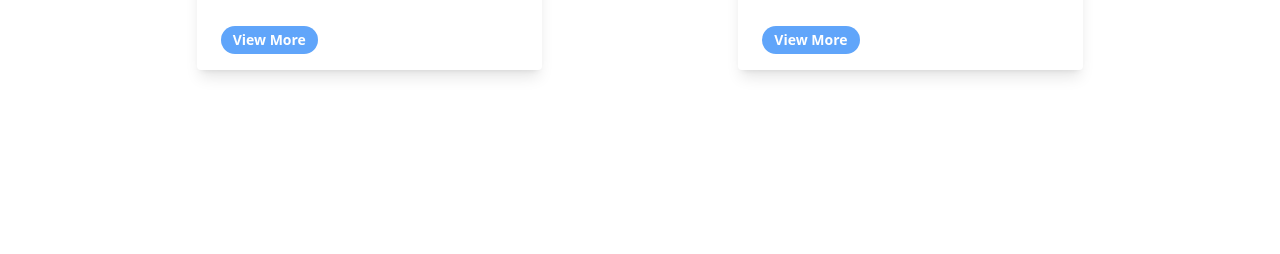
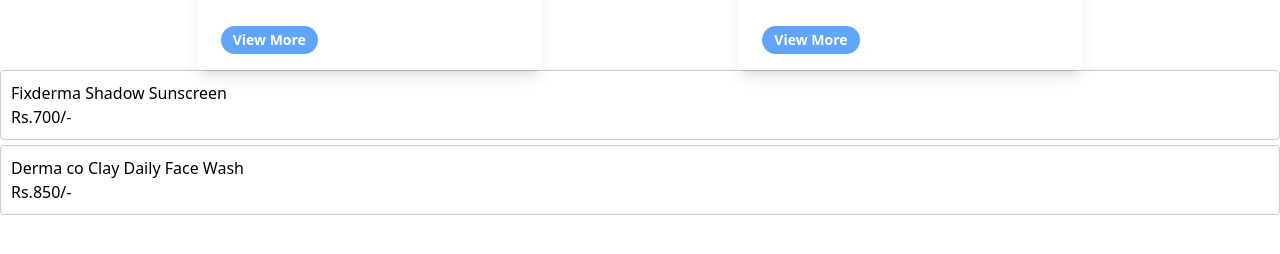
Before and after one commit to ruchibajra/MERN-Fundamentals, a React (Create React App) app in the folder Cerave/cerave/: page / in a window 1280 px wide. Shown: the part 510-764 px from the top of the page. Built offline with nearby package versions, Linux system fonts and the light colour scheme.

Commit message:
listview

```diff
--- a/Cerave/cerave/src/App.js
+++ b/Cerave/cerave/src/App.js
@@ -2,7 +2,7 @@
 // import CounterParentComponent from "./componentHomework/CounterParentComponent";
 // import DisplayParentComponent from "./componentHomework/DisplayParentComponent";
 // import ParentComponent from "./componentHomework/ParentComponent";
-import React from "react";
+import React, {useState} from "react";
 import CardComponent from "./components/Card/CardComponent";
 import AboutComponent from "./components/About/AboutComponent";
 import HomeComponent from "./components/Home/HomeComponent";
@@ -14,8 +14,11 @@
 import TestFunctionalProps from "./components/Card/TestFunctionalProps";
 import FunctionalProps from "./components/FunctionalProps/FunctionalProps";
 import AComponent from "./PropDrilling/AComponent";
+import ListView from "./ListView/ListViewComponent";
 
 function App() {
+  // const [items, setItems] = useState(['Item 1', 'Item 2', 'Item 3']);
+
 
   return (
     <>
@@ -24,6 +27,7 @@
           <Navbar />
           <FunctionalProps />
           <AComponent/>
+          {/* <ListView items={items} /> */}
           <Routes>
             <Route path="/" element={<HomeComponent />} />
             <Route path="/about" element={<AboutComponent />} />
--- /dev/null
+++ b/Cerave/cerave/src/ListView/ListView.css
@@ -0,0 +1,11 @@
+ul {
+  list-style-type: none;
+  padding: 0;
+}
+
+li {
+  padding: 10px;
+  border: 1px solid #ccc;
+  margin-bottom: 5px;
+  border-radius: 4px;
+}
--- /dev/null
+++ b/Cerave/cerave/src/ListView/ListViewComponent.jsx
@@ -0,0 +1,18 @@
+// src/ListView/ListViewComponent.js
+import React from 'react';
+import './ListView.css'; // Assuming you have some CSS for styling
+
+const ListViewComponent = ({ productViewList }) => {
+  return (
+    <ul className="list-view">
+      {productViewList.map((product, index) => (
+        <li key={index} className="list-item">
+          <h3>{product.productName}</h3>
+          <p>{product.price}</p>
+        </li>
+      ))}
+    </ul>
+  );
+};
+
+export default ListViewComponent;
--- a/Cerave/cerave/src/components/Card/CardComponent.jsx
+++ b/Cerave/cerave/src/components/Card/CardComponent.jsx
@@ -30,7 +30,8 @@
                 </div>
               </div>
           );
-        })}
+        }
+        )}
       </div>
 
 
--- a/Cerave/cerave/src/components/Home/HomeComponent.jsx
+++ b/Cerave/cerave/src/components/Home/HomeComponent.jsx
@@ -1,5 +1,6 @@
 import React from 'react'
 import CardComponent from '../Card/CardComponent'
+import ListViewComponent from '../../ListView/ListViewComponent';
 
 const HomeComponent = () => {
   const beautyProduct = [
@@ -15,9 +16,21 @@
       description: "This is the description of awesome dog.",
     },
   ];
+
+  const productList = [
+    {
+      productName: 'Fixderma Shadow Sunscreen',
+      price: 'Rs.700/-'
+    },
+    {
+      productName: 'Derma co Clay Daily Face Wash',
+      price: 'Rs.850/-'
+    },
+  ];
   return (
     <div className='my-5'>
       <CardComponent productData={beautyProduct}/>
+      <ListViewComponent productViewList = {productList}/>
     </div>
   )
 }
```
